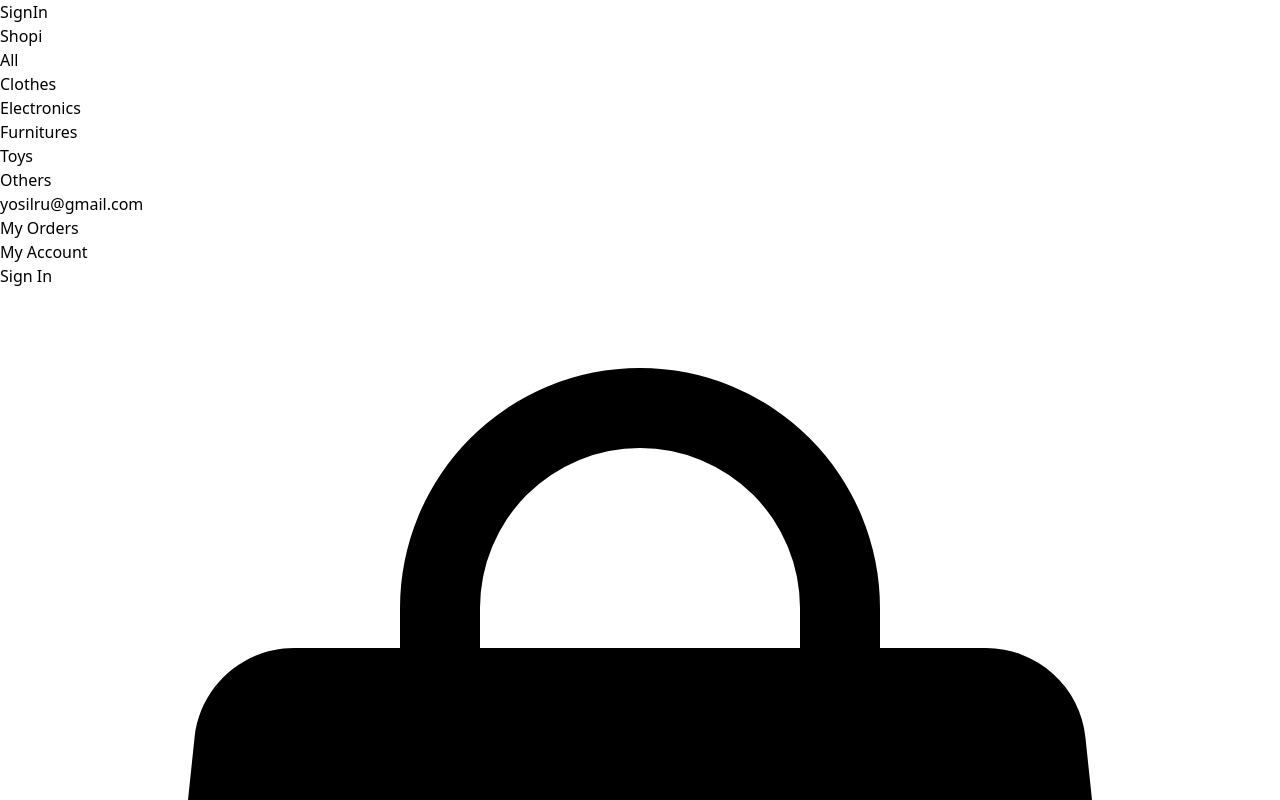
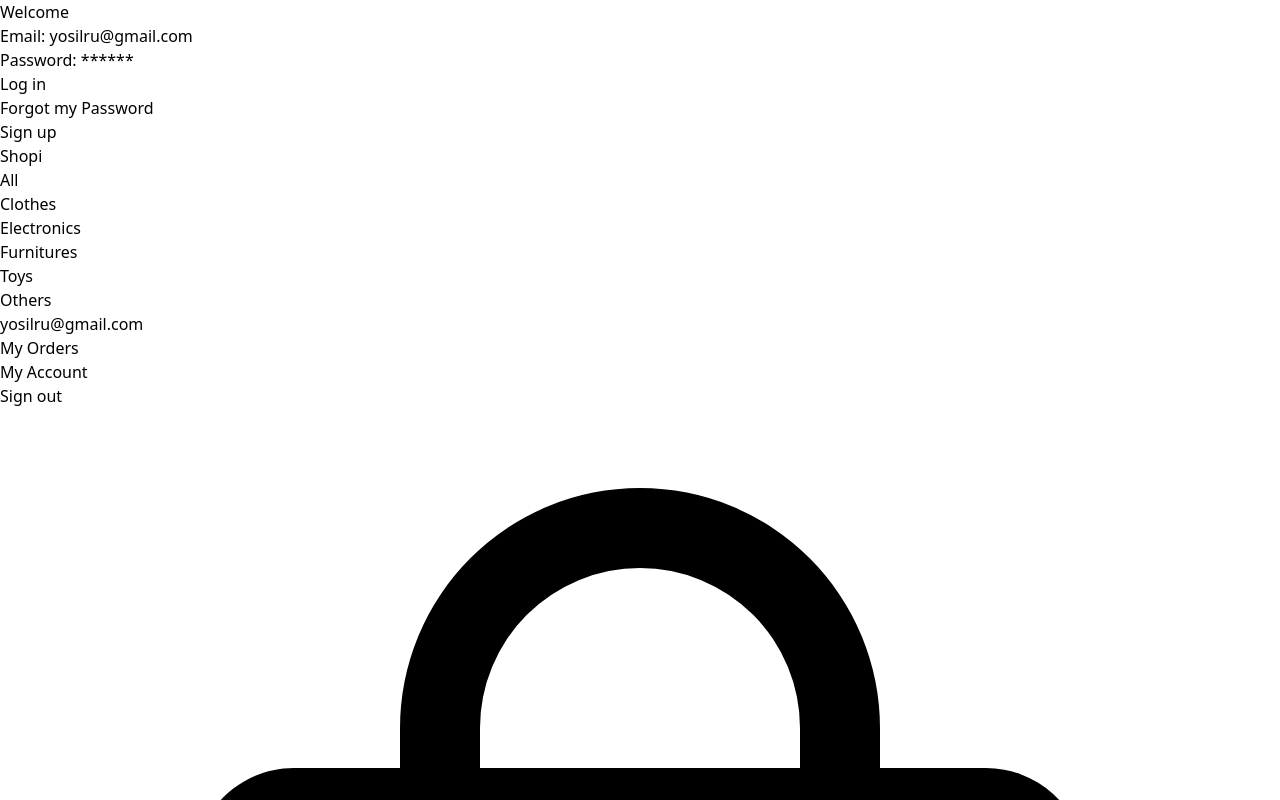
Before and after one commit to yosilru/Curso_de_React.js_con_Vite.js_y_TailwindCSS, a React (Vite) app: page /sign-in in a window 1280 px wide. Shown: the top 800 px of the page. Built offline with nearby package versions, Linux system fonts and the light colour scheme; no server answers.

Commit message:
soluciones de los retos 1 y 2

```diff
--- a/src/Components/Navbar/index.jsx
+++ b/src/Components/Navbar/index.jsx
@@ -3,11 +3,70 @@
 import { ShoppingBagIcon } from '@heroicons/react/24/solid'
 import { ShoppingCartContext } from '../../Context'
 
-
 const Navbar = () => {
   const context = useContext(ShoppingCartContext)
   const activeStyle = 'underline underline-offset-4'
 
+  // Sign Out
+  const signOut =localStorage.getItem('sign-out')
+  const parsedSignOut = JSON.parse(signOut)
+  const isUserSignOut = context.signOut || parsedSignOut
+
+  const handleSignOut = () => {
+    const stringifiedSignOut = JSON.stringify(true)
+    localStorage.setItem('sign-out', stringifiedSignOut)
+    context.setSignOut(true)
+  }
+
+  const renderView = () => {
+    if (isUserSignOut) {
+      return (
+        <li>
+          <NavLink
+            to='/sign-in'
+            className={({ isActive }) => isActive ? activeStyle : undefined } onClick={() => handleSignOut()}>
+            Sign out
+          </NavLink>
+        </li>
+      )
+    } else {
+      return (
+        <>
+          <li className='text-black/60'>
+            yosilru@gmail.com
+          </li>
+          <li>
+          <NavLink
+            to='/my-orders'
+            className={({ isActive }) =>
+              isActive ? activeStyle : undefined
+            }>
+            My Orders
+          </NavLink>
+        </li>
+        <li>
+          <NavLink
+            to='/my-account'
+            className={({ isActive }) =>
+              isActive ? activeStyle : undefined
+            }>
+            My Account
+          </NavLink>
+        </li>
+        <li>
+          <NavLink
+            to='/sign-in'
+            className={({ isActive }) =>
+              isActive ? activeStyle : undefined
+            }
+            onClick={() => handleSignOut()}>
+            Sign out
+          </NavLink>
+        </li>
+        </>
+      )
+    }
+  }
 
   return (
     <nav className='flex justify-between items-center fixed z-10 top-0 w-full py-5 px-8 text-sm font-light'>
@@ -79,36 +138,7 @@
         </li>
       </ul>
       <ul className='flex items-center gap-3'>
-        <li className='text-black/60'>
-          yosilru@gmail.com
-        </li>
-        <li>
-          <NavLink
-            to='/my-orders'
-            className={({ isActive }) =>
-              isActive ? activeStyle : undefined
-            }>
-            My Orders
-          </NavLink>
-        </li>
-        <li>
-          <NavLink
-            to='/my-account'
-            className={({ isActive }) =>
-              isActive ? activeStyle : undefined
-            }>
-            My Account
-          </NavLink>
-        </li>
-        <li>
-          <NavLink
-            to='/sign-in'
-            className={({ isActive }) =>
-              isActive ? activeStyle : undefined
-            }>
-            Sign In
-          </NavLink>
-        </li>
+        {renderView()}
         <li className='flex items-center'>
         <ShoppingBagIcon className='h-6 w-6 text-black'></ShoppingBagIcon>
         <div>{context.cartProducts.length}</div>
--- a/src/Context/index.jsx
+++ b/src/Context/index.jsx
@@ -2,7 +2,34 @@
 
 export const ShoppingCartContext = createContext()
 
+export const initializeLocalStorage = () => {
+    const accountInLocalStorage = localStorage.getItem('account')
+    const signOutInLocalStorage = localStorage.getItem('sign-out')
+    let parsedAccount
+    let parsedSignOut
+
+    if (!accountInLocalStorage) {
+        localStorage.setItem('account', JSON.stringify({}))
+        parsedAccount = {}
+    } else {
+        parsedAccount = JSON.parse(accountInLocalStorage)
+    }
+
+    if (!signOutInLocalStorage) {
+        localStorage.setItem('sign-out', JSON.stringify(false))
+        parsedSignOut = false
+    } else {
+        parsedSignOut = JSON.parse(signOutInLocalStorage)
+    }
+}
+
 export const ShoppingCartProvider = ({children}) => {
+    // My account
+    const [account, setAccount] = useState({})
+
+    //Sign out
+    const [signOut, setSignOut] = useState(false)
+
     // Shopping Cart . Increment quantity
     const [count, setCount] = useState(0)
 
@@ -99,7 +126,11 @@
             setSearchByTitle,
             filteredItems,
             searchByCategory,
-            setSearchByCategory
+            setSearchByCategory,
+            account,
+            setAccount,
+            signOut,
+            setSignOut
         }}>
             {children}
         </ShoppingCartContext.Provider>
--- a/src/Pages/SignIn/index.jsx
+++ b/src/Pages/SignIn/index.jsx
@@ -1,9 +1,34 @@
+import { Link } from 'react-router-dom'
 import Layout from '../../Components/Layout'
 
 function SignIn() {
   return (
     <Layout>
-      SignIn
+      <h1 className='font-medium text-xl text-center mb-6 w-80'>Welcome</h1>
+      <div className='flex flex-col w-80'>
+        <p>
+          <span className='font-light text-sm'>Email: </span>
+          <span>yosilru@gmail.com</span>
+        </p>
+        <p>
+          <span className='font-light text-sm'>Password: </span>
+          <span>******</span>
+        </p>
+        <Link
+          to='/'>
+            <button
+              className='bg-black disabled:bg-black/40 text-white w-full rounded-lg py-3 mt-4 mb-2'>
+              Log in
+            </button>
+        </Link>
+        <div className='text-center'>
+          <a className='font-light text-xs underline underline-offset-4'href='/'>Forgot my Password</a>
+        </div>
+        <button
+        className='border border-black disabled:text-black/40 disabled:border-black/40 rounded-lg mt-6 py-3'>
+          Sign up
+        </button>
+      </div>
     </Layout>
   )
 }
```
